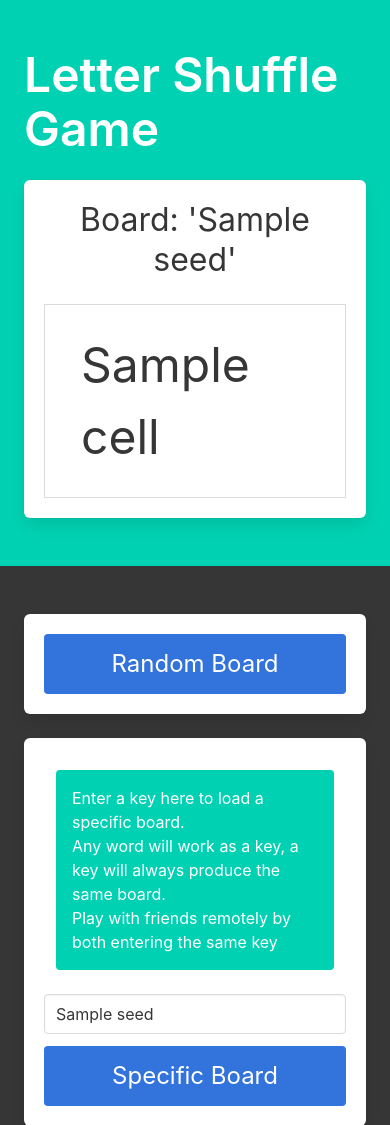
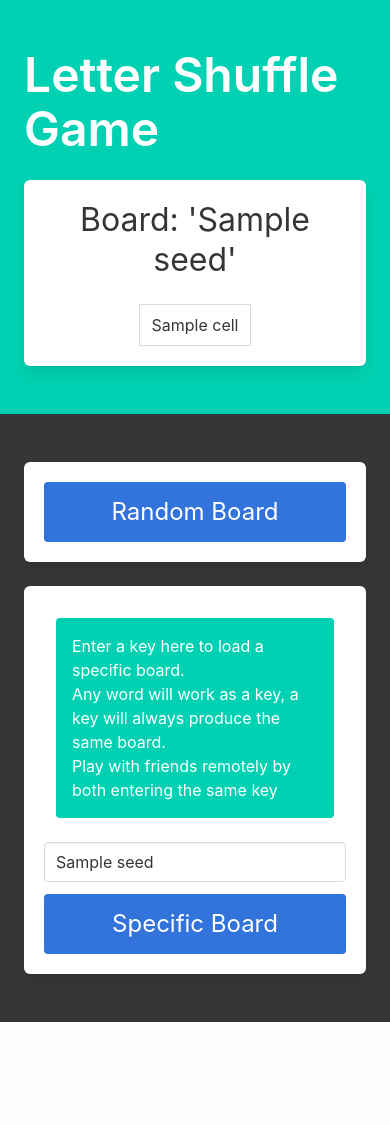
Before and after one commit to bmaximuml/boggle-web, a Flask app: template boggle_web/templates/index.html in a window 390 px wide. Shown: the top 1125 px of the page. After the commit the page ends 1022 px from the top, so only its background shows below. Run offline with Flask 2, Linux system fonts and the light colour scheme; the template is opened without the code that fills it: most values are stand-ins (such as "Sample title", 1, 10 or a date in 2020).

Commit message:
Correct table size on mobile

```diff
--- a/boggle_web/templates/index.html
+++ b/boggle_web/templates/index.html
@@ -6,7 +6,7 @@
         <h2 class="subtitle is-3 has-text-centered has-text-dark">Board: '{{ seed }}'</h2>
     {% endif %}
 
-    <table class="table is-striped is-bordered is-centered is-unselectable is-size-1 has-text-centered is-margin-auto">
+    <table class="table is-striped is-bordered is-centered is-unselectable is-size-1-tablet has-text-centered is-margin-auto">
         {% for row in board %}
             <tr>
                 {% for cell in row %}
```
